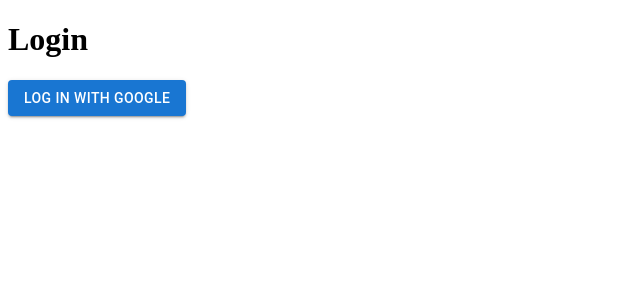
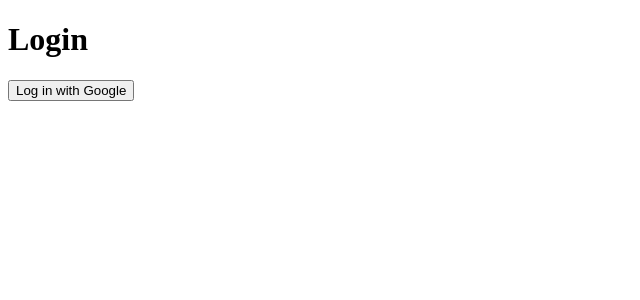
Before and after one commit to jeevan19973/OutcomeWork, a Next.js app: page /login in a window 1280 px wide. Shown: the top 300 px of the page, without its empty margins (0-640 px from the left). Built offline with nearby package versions, Linux system fonts and the light colour scheme.

Commit message:
Adding files via API - 2024-11-11 23:42:40

```diff
--- a/pages/login.js
+++ b/pages/login.js
@@ -1,12 +1,10 @@
 import { signIn } from 'next-auth/react';
-import React from 'react';
-import Button from '@mui/material/Button';
 
 const Login = () => {
   return (
     <div>
       <h1>Login</h1>
-      <Button variant="contained" onClick={() => signIn('google')}>Log in with Google</Button>
+      <button onClick={() => signIn('google')}>Log in with Google</button>
     </div>
   );
 };
```
